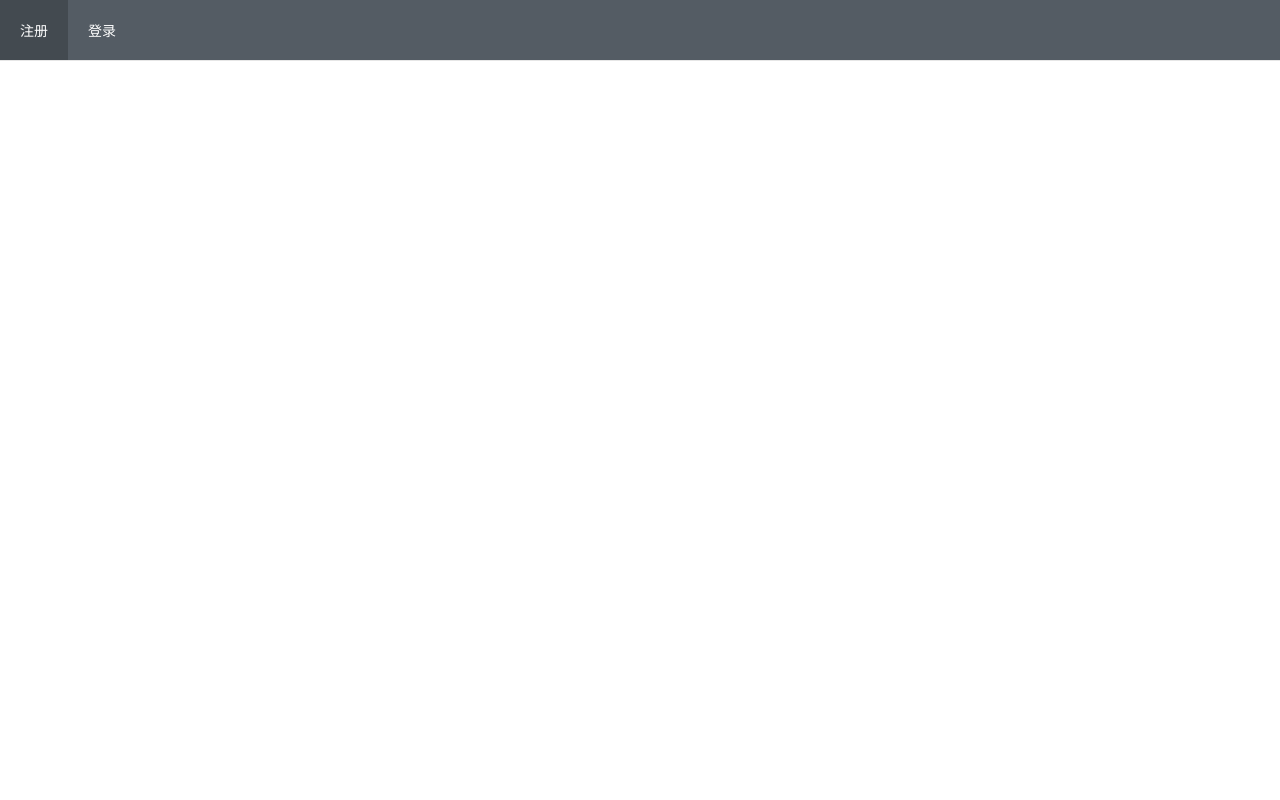
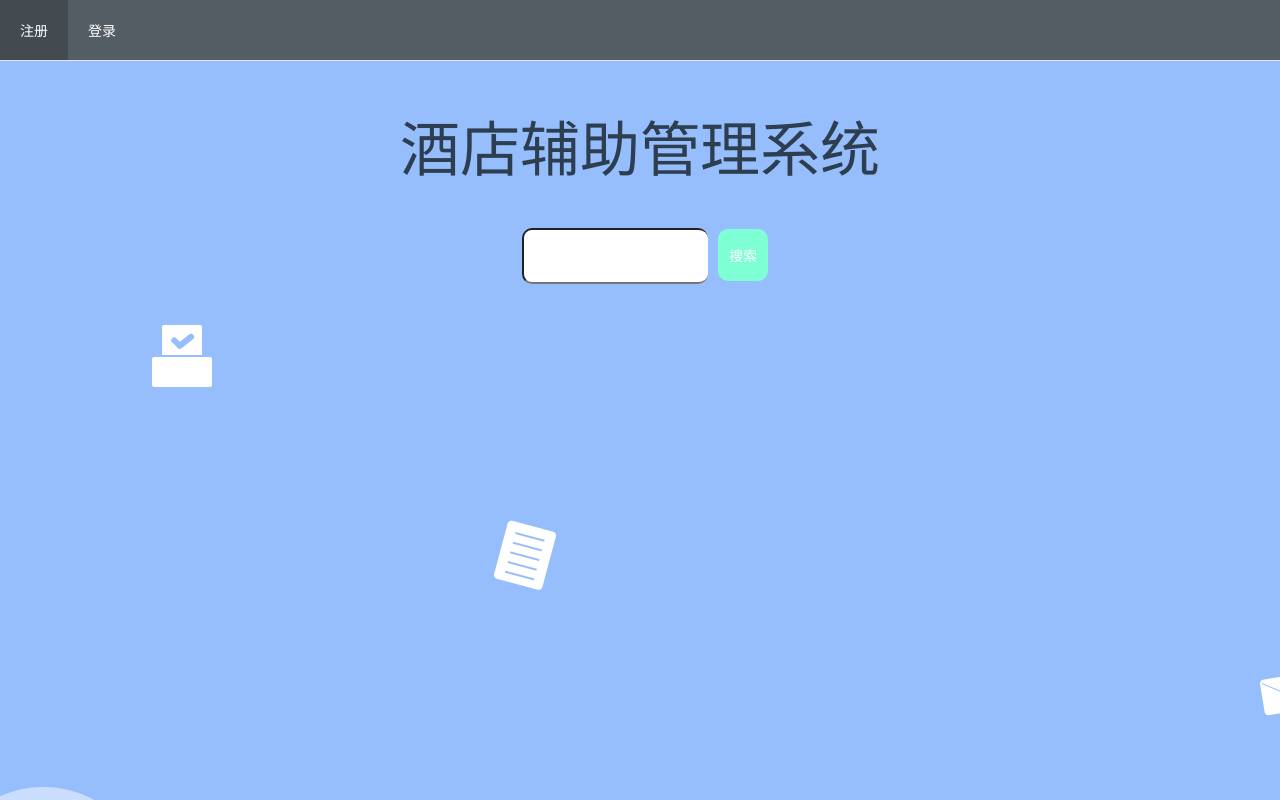
Before and after one commit to Hans774882968/hotel_system_frontend, a Vue app: page / in a window 1280 px wide. Built offline with nearby package versions, Linux system fonts and the light colour scheme.

Commit message:
首页-背景照片-搜索框

```diff
--- a/src/components/Index.vue
+++ b/src/components/Index.vue
@@ -1,5 +1,6 @@
 <template>
   <!--111111111-->
+  <div class="container">
     <el-menu
       mode="horizontal"
       background-color="#545c64"
@@ -9,9 +10,12 @@
         <router-link to="/register">注册</router-link>
       </el-menu-item>
       <el-menu-item index="2">
-      <router-link to="/login">登录</router-link>
+        <router-link to="/login" >登录</router-link>
       </el-menu-item>
     </el-menu>
+    <h1 class="center">酒店辅助管理系统</h1>
+    <input class="btn-el-input"><button class="el-btn">搜索</button>
+  </div>
 </template>
 
 <script>
@@ -21,6 +25,40 @@ export default {
 </script>
 
 <style scoped>
+.container{
+  height: 100vh;
+  background-image: url("/static/bg.png");
+}
+.btn-el-input{
+  width: 180px;
+  height: 50px;
+  /*border: 1px solid #7fcc0b;*/
+  border-right: none;
+  border-radius: 10px;
+}
+.el-btn{
+  position: relative;
+  right: -10px;
+  width: 50px;
+  height: 52px;
+  font-size: 14px;
+  color: white;
+  background: aquamarine;
+  border: 0;
+  border-radius:10px;
+}
+/*.location{*/
+  /*position: absolute; right: 10;*/
+  /*text-align: left ;*/
+/*}*/
+.center{
+ /*position: fixed;*/
+  text-align: center;
+  font-feature-settings: normal;
+  font-size:60px;
+  font-family: 'STSong';
+}
+
 a {
   color: #42b983;
   text-decoration: none;
```
Lines whose indentation alone changed are shown as unchanged.
